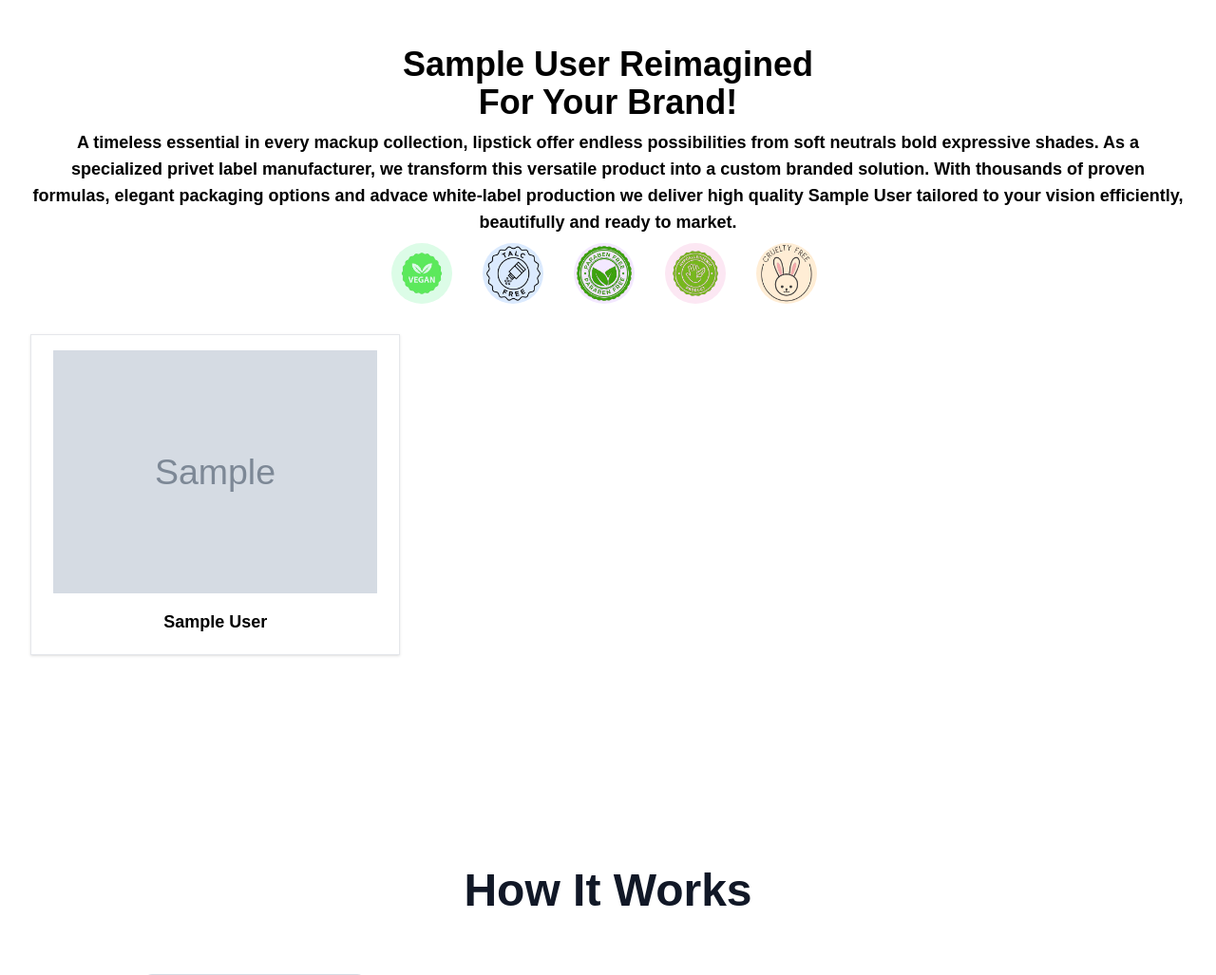
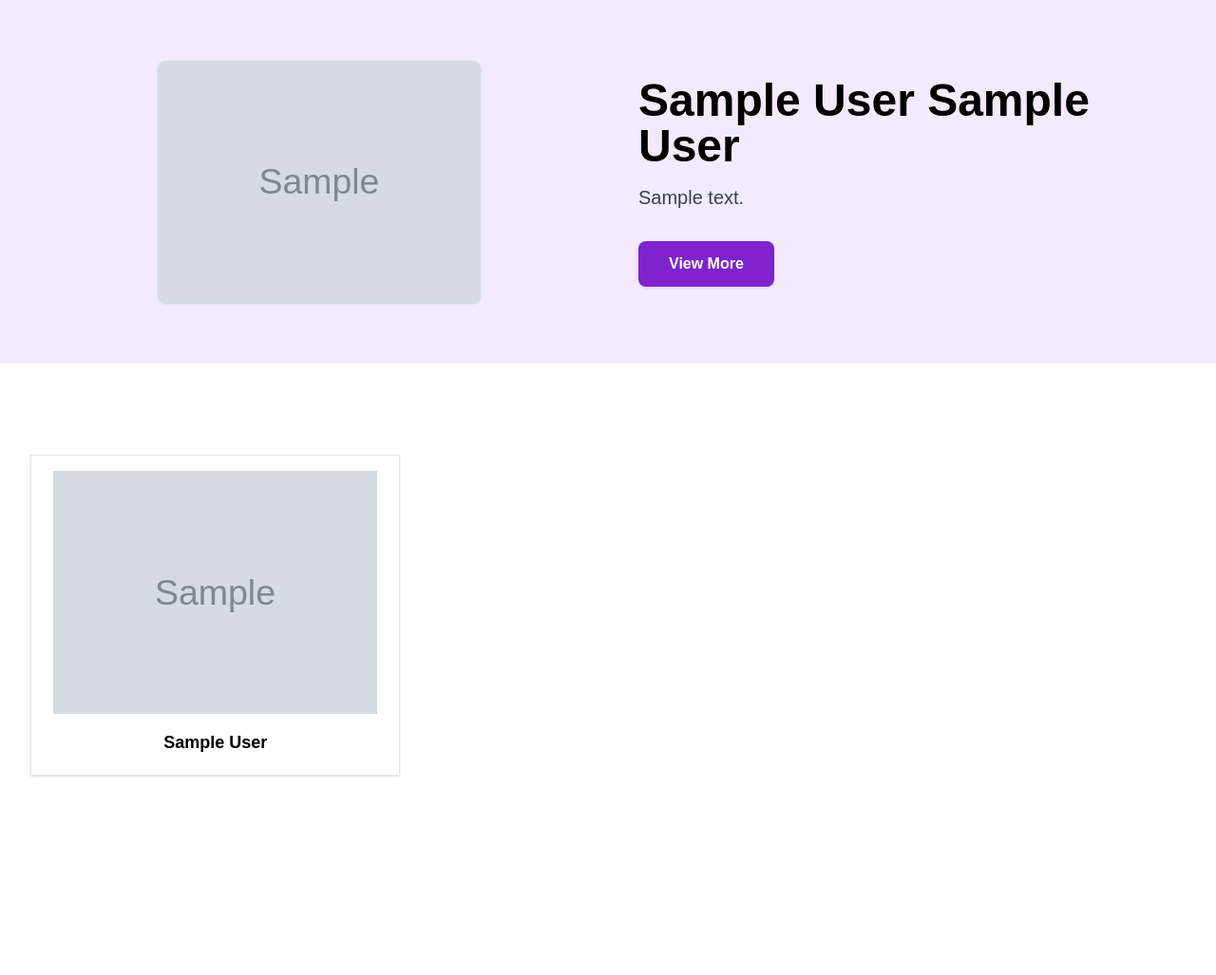
Before and after one commit to DvTanviR/client-cosmatics, a Django app: page /categories/1/ in a window 1280 px wide. Shown: the part 73-1100 px from the top of the page at 95% size. Run offline with Django 5.2, Linux system fonts and the light colour scheme; tables that the repository leaves empty hold one stand-in row (values such as "Sample post"); grey boxes marked "Sample" are stand-in pictures; some libraries are stand-ins or nearby versions; some web fonts are replaced.

Commit message:
This is an update

```diff
--- a/Administration/models.py
+++ b/Administration/models.py
@@ -28,6 +28,9 @@
 class Category(models.Model):
 	name = models.CharField(max_length=100, unique=True)
 	main_category = models.ForeignKey('MainCategory', on_delete=models.CASCADE, related_name='subcategories', null=True, blank=True)
+	banner_image = models.ImageField(upload_to='category_banners/', blank=True, null=True)
+	title = models.CharField(max_length=200, blank=True)
+	description = models.TextField(blank=True)
 
 	def __str__(self):
 		return self.name
--- a/base/templates/catagory.html
+++ b/base/templates/catagory.html
@@ -3,56 +3,86 @@
 {% block content %}
 {% load static %}
 
+<!-- Hero Section using category model fields -->
+<section class="w-full py-16 mb-8" style="background-color: #f3eafd;">
+	<div class="max-w-7xl mx-auto flex flex-col md:flex-row items-center justify-center px-4 md:px-8 gap-8">
+		<div class="flex-shrink-0 flex items-center justify-center w-full md:w-1/2 mb-8 md:mb-0">
+			{% if category.banner_image %}
+				<img src="{{ category.banner_image.url }}" alt="Banner" class="w-[340px] h-auto object-contain rounded-lg shadow" />
+			{% else %}
+				<img src="{% static 'how_it_works/maskara.png' %}" alt="" class="w-[340px] h-auto object-contain" />
+			{% endif %}
+		</div>
+		<div class="w-full md:w-1/2 flex flex-col items-center md:items-start text-center md:text-left">
+			<h1 class="text-4xl md:text-5xl font-extrabold mb-4 leading-tight">
+				{{ category.title}}
+				{% if category.title %}
+					{{ category.title}}
+				{% else %}
+					{{ category.name }} Reimagined <br>For Your Brand!
+				{% endif %}
+			</h1>
+			<p class="text-lg md:text-xl text-gray-700 mb-8">
+				{% if category.description %}
+					{{ category.description }}
+				{% else %}
+					A timeless essential in every mackup collection, lipstick offer endless possibilities from soft neutrals bold expressive shades. As a specialized privet label manufacturer, we transform this versatile product into a custom branded solution. With thousands of proven formulas, elegant packaging options and advace white-label production we deliver high quality Lipstick tailored to your vision efficiently, beautifully and ready to market.
+				{% endif %}
+			</p>
+			<a href="#product" class="bg-purple-700 hover:bg-purple-800 text-white font-semibold py-3 px-8 rounded-lg transition-colors shadow text-center">View More</a>
+		</div>
+	</div>
+</section>
 <div class="max-w-7xl mx-auto px-4 sm:px-6 lg:px-8 py-8">
-	<h1 class="text-4xl font-extrabold text-center mb-2 mt-4">{{category.name}} Reimagined <br>For  Your Brand!</h1>
+	<!-- <h1 class="text-4xl font-extrabold text-center mb-2 mt-4">{{category.name}} Reimagined <br>For  Your Brand!</h1>
 	<div class="text-center text-lg font-semibold mb-2 mt-2">
 		A timeless essential in every mackup collection, lipstick offer endless possibilities from soft neutrals bold expressive shades. As a specialized privet label manufacturer, we transform this versatile product into a custom branded solution. With thousands of proven formulas, elegant packaging options and advace white-label production we deliver high quality {{category.name}} tailored to your vision efficiently, beautifully and ready to market.
-	</div>
+	</div> -->
 	<!-- <div class="text-center text-base mb-6">
 		Logo-only print; 1,000+ pcs unlock <span class="font-bold">custom color &amp; box</span> options.
 	</div> -->
 							<div class="flex flex-wrap gap-6 justify-center items-center">
 								<!-- Vegan -->
-								<div class="flex items-center gap-2">
+								<!-- <div class="flex items-center gap-2">
 									<div class="w-16 h-16 bg-green-100 rounded-full flex items-center justify-center">
 										<img src="{% static 'vegan.png' %}" alt="" class="w-16 h-16">
 									</div>
 									<span class="text-sm font-medium text-gray-700"></span>
-								</div>
+								</div> -->
 
 								<!-- Free of Talc -->
-								<div class="flex items-center gap-2">
+								<!-- <div class="flex items-center gap-2">
 									<div class="w-16 h-16 bg-blue-100 rounded-full flex items-center justify-center">
 										<img src="{% static 'talk.png' %}" alt="" class="w-16 h-16">
 									</div>
 									<span class="text-sm font-medium text-gray-700"></span>
-								</div>
+								</div> -->
 
 								<!-- Free of Paraben -->
-								<div class="flex items-center gap-2">
+								<!-- <div class="flex items-center gap-2">
 									<div class="w-16 h-16 bg-purple-100 rounded-full flex items-center justify-center">
 										<img src="{% static 'paraben.png' %}" alt="" class="w-16 h-16">
 									</div>
 									<span class="text-sm font-medium text-gray-700"></span>
-								</div>
+								</div> -->
 
 								<!-- Hypoallergenic -->
-								<div class="flex items-center gap-2">
+								<!-- <div class="flex items-center gap-2">
 									<div class="w-16 h-16 bg-pink-100 rounded-full flex items-center justify-center">
 										<img src="{% static 'hyp.png' %}" alt="" class="w-16 h-16">
 									</div>
 									<span class="text-sm font-medium text-gray-700"></span>
-								</div>
+								</div> -->
 
 								<!-- Cruelty Free -->
-								<div class="flex items-center gap-2">
+								<!-- <div class="flex items-center gap-2">
 									<div class="w-16 h-16 bg-orange-100 rounded-full flex items-center justify-center">
 										<img src="{% static 'cute.png' %}" alt="" class="w-16 h-16">
 									</div>
 									<span class="text-sm font-medium text-gray-700"></span>
-								</div>
+								</div> -->
 							</div>
-							<div class="grid grid-cols-1 md:grid-cols-3 gap-6 mt-8">
+							<div class="grid grid-cols-1 md:grid-cols-3 gap-6 mt-8" id="product">
 								{% for product in products %}
 								<div class="group overflow-hidden bg-white border shadow p-4 flex flex-col hover:shadow-lg transition-all duration-300">
 									<a href="{% url 'product_detail' product.id %}" class="block">
```
Also changed, not shown: base/templates/index.html (+3 -5 lines), Administration/migrations/0004_category_banner_image_category_description_and_more.py (added), media/category_banners/eyeliner.webp (added), static/herobg.jpg (added).
